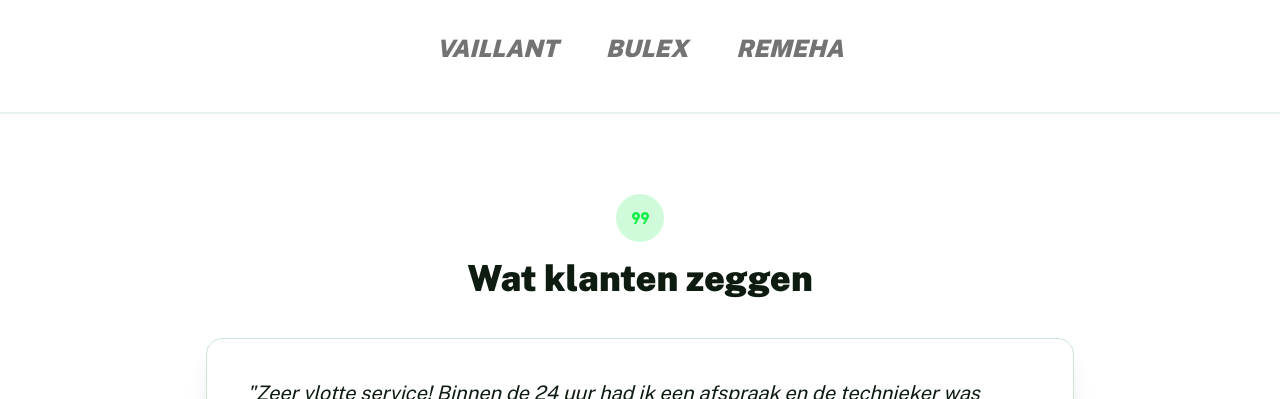
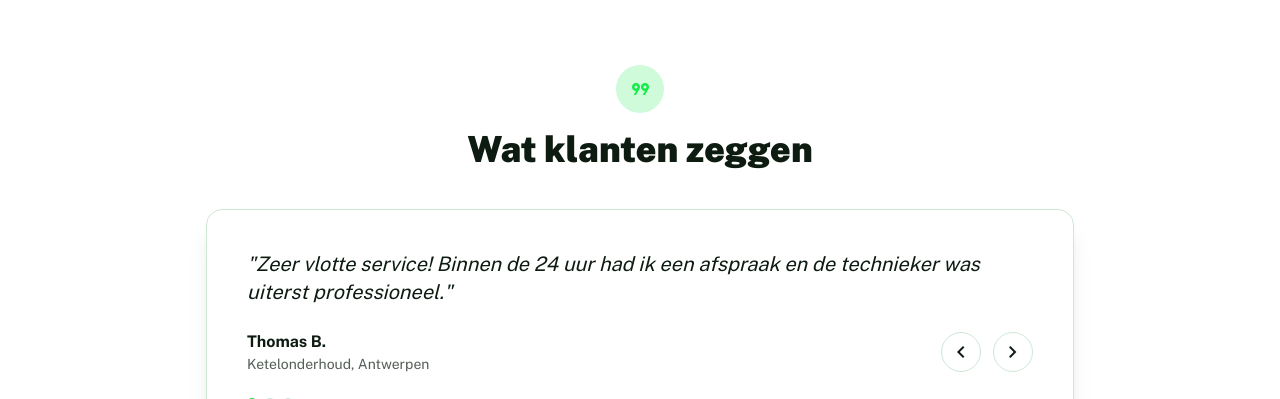
Before and after one commit to OnlionSander/mijnvergelijker, a website: page index.html in a window 1280 px wide. Shown: the part 701-1100 px from the top of the page. Drawn offline with nearby package versions, Linux system fonts and the light colour scheme.

Commit message:
Remove Vaillant/Bulex/Remeha logo strip

```diff
--- a/index.html
+++ b/index.html
@@ -112,17 +112,6 @@
                     Verzend Aanvraag
                 </button>
 </form>
-</div>
-</div>
-</section>
-<section class="py-12 bg-white dark:bg-background-dark border-b border-[#e7f3ea] dark:border-white/5">
-<div class="max-w-[1200px] mx-auto px-4">
-<div class="flex flex-col md:flex-row items-center justify-center gap-8 opacity-60 grayscale hover:grayscale-0 transition-all">
-<div class="flex flex-wrap justify-center gap-12 items-center">
-<span class="text-2xl font-black italic">VAILLANT</span>
-<span class="text-2xl font-black italic">BULEX</span>
-<span class="text-2xl font-black italic">REMEHA</span>
-</div>
 </div>
 </div>
 </section>
```
